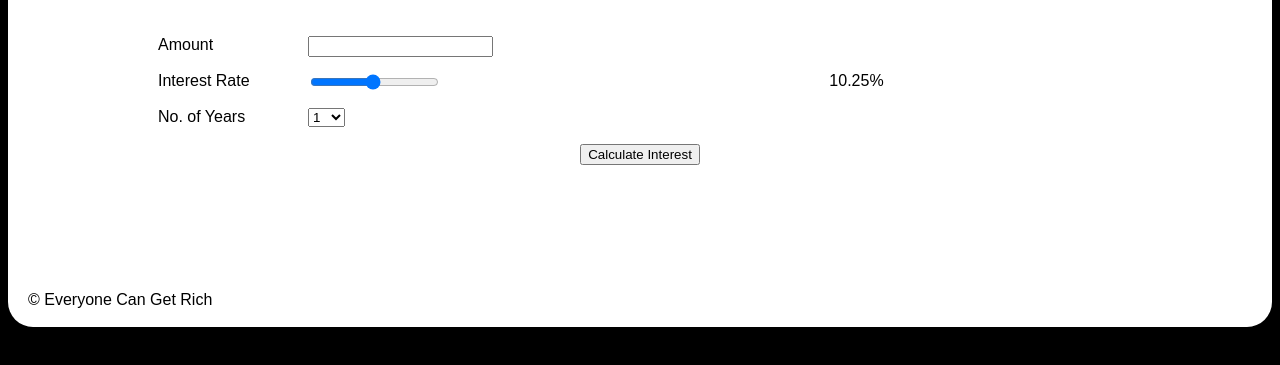
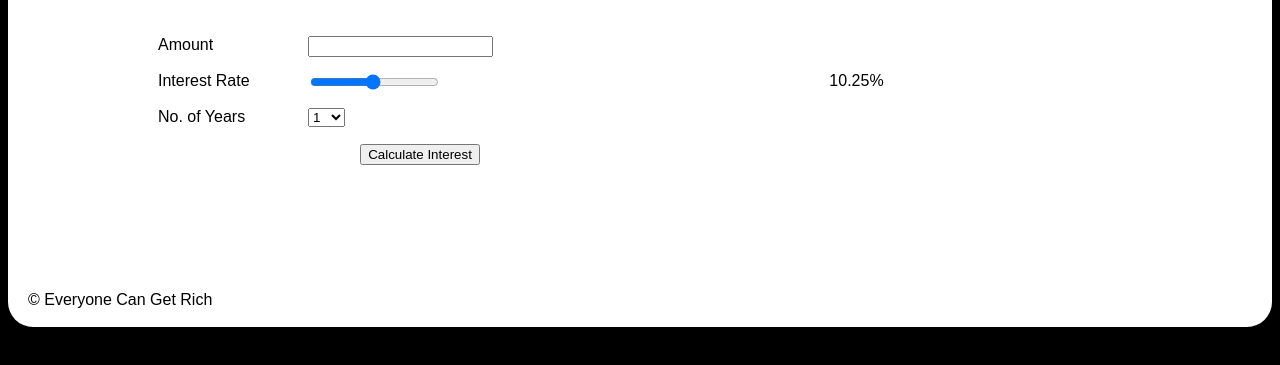
Before and after one commit to Helenadsilva/Assignment-1, a plain HTML site: page index.html in a window 1280 px wide. Shown: the part 121-486 px from the top of the page. Drawn offline with Linux system fonts and the light colour scheme.

Commit message:
Update style.css

```diff
--- a/style.css
+++ b/style.css
@@ -49,6 +49,7 @@ input {
 
 button{box-align:left;}
 button{display: inline-block;}
+button{margin-left: -440px;}
 footer{font-family: Arial, Helvetica, sans-serif;}
 footer{text-align: left;}
 footer{float: left ;}
```
